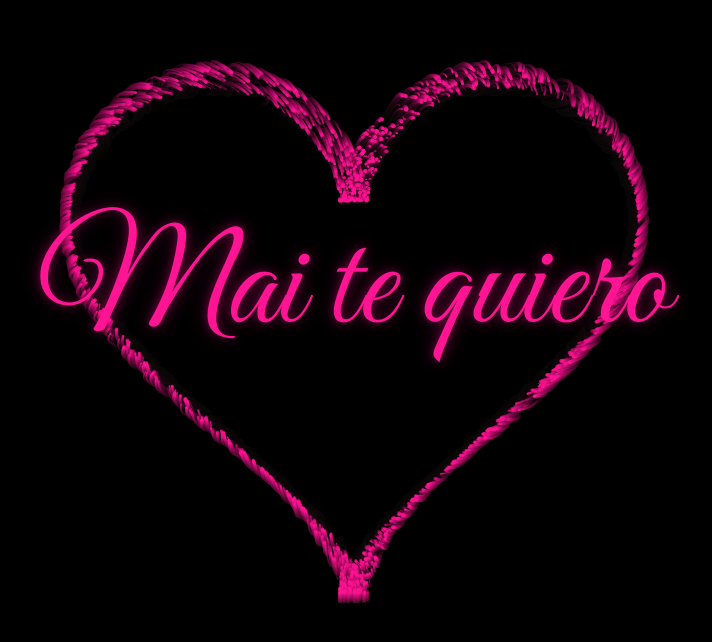
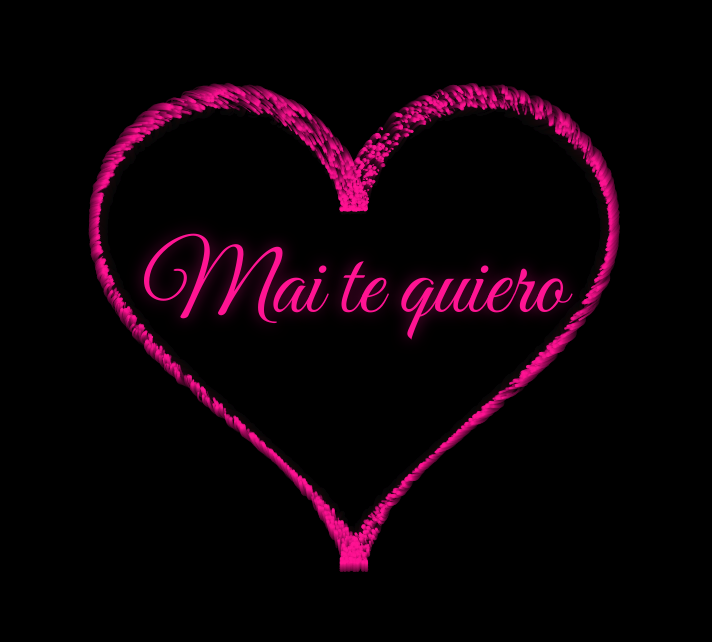
Before and after one commit to Agostozinho/mai-te-quiero, a plain HTML site: page index.html in a window 1280 px wide. Shown: the part 110-752 px from the top of the page, without its empty margins (286-998 px from the left). Drawn offline with Linux system fonts and the light colour scheme; animation ran at ten frames a second.

Commit message:
Add files via upload

```diff
--- a/index.html
+++ b/index.html
@@ -16,37 +16,27 @@
 
         canvas { position: absolute; top: 0; left: 0; width: 100%; height: 100%; }
 
-        /* Contenedor principal centrado */
         .contenido-centrado {
             position: relative;
-            z-index: 10; /* Encima de las partículas */
+            z-index: 10;
             width: 100%;
             height: 100%;
             display: flex;
-            justify-content: center; /* Centrado horizontal */
-            align-items: center;     /* Centrado vertical */
-            pointer-events: none;    /* No interfiere con el canvas */
-        }
-
-        .mensaje-container {
-            text-align: center;
-            display: flex;
             justify-content: center;
             align-items: center;
+            pointer-events: none;
         }
 
         .mensaje-texto {
-            color: #FF1493; /* Rosa fuerte vibrante de la flor */
+            color: #FF1493; /* El rosa fuerte de la flor */
             font-family: 'Great Vibes', cursive;
-            font-size: 11vw; /* Tamaño dinámico adaptable */
+            /* Tamaño adaptativo: usa el valor más pequeño entre el ancho y el alto */
+            font-size: clamp(2rem, 8vw, 6rem);
             font-weight: normal;
-            letter-spacing: 1px;
-            /* Sombras más suaves y difusas para un look limpio */
-            text-shadow: 0 0 10px rgba(255, 20, 147, 0.4),
-                         0 0 20px rgba(255, 20, 147, 0.3);
-            /* Centrado adicional */
+            text-align: center;
+            text-shadow: 0 0 15px rgba(255, 20, 147, 0.5);
+            padding: 20px;
             width: 100%;
-            white-space: nowrap; /* Evita que el texto se rompa en varias líneas */
         }
     </style>
 </head>
@@ -55,19 +45,13 @@
     <canvas id="heart"></canvas>
 
     <div class="contenido-centrado">
-        <div class="mensaje-container">
-            <div class="mensaje-texto">Mai te quiero</div>
-        </div>
+        <div class="mensaje-texto">Mai te quiero</div>
     </div>
 
     <script>
         const canvas = document.getElementById('heart');
         const ctx = canvas.getContext('2d');
         let particles = [];
-
-        // Cantidad de partículas y parámetros para el trazo grueso
-        const particleCount = 1800;
-        const dispersion = 28;
 
         function resize() {
             canvas.width = window.innerWidth;
@@ -76,43 +60,33 @@
             init();
         }
 
-        // Ecuación paramétrica del corazón
         function getHeartPoint(t) {
             let x = 16 * Math.pow(Math.sin(t), 3);
             let y = -(13 * Math.cos(t) - 5 * Math.cos(2 * t) - 2 * Math.cos(3 * t) - Math.cos(4 * t));
 
-            // Escala adaptable: más pequeña en móviles para que no se corte
-            const scale = Math.min(canvas.width / 45, canvas.height / 45);
+            // Ajuste dinámico para PC: el corazón no debe superar el 80% de la altura o el ancho
+            const scale = Math.min(canvas.width / 50, canvas.height / 50);
             return { x: x * scale, y: y * scale };
         }
 
         class Particle {
             constructor() {
                 this.t = Math.random() * Math.PI * 2;
-                // Tamaño más variado como polvo de purpurina
                 this.size = Math.random() * 1.5 + 0.5;
-                // Velocidad extremadamente lenta y pausada
                 this.speed = Math.random() * 0.002 + 0.001;
-                // Opacidad variada para el efecto de profundidad
                 this.opacity = Math.random() * 0.7 + 0.2;
-                // Dispersión aleatoria para el trazo grueso y difuso
-                this.offset = (Math.random() - 0.5) * dispersion;
+                this.offset = (Math.random() - 0.5) * 25;
             }
 
             update() {
                 this.t += this.speed;
                 const point = getHeartPoint(this.t);
-
-                // Pulsación sutil y lenta
                 const pulse = 1 + Math.sin(Date.now() * 0.001) * 0.03;
-
-                // Movimiento lento y ondulado
                 this.x = canvas.width / 2 + (point.x * pulse) + (Math.cos(this.t) * this.offset);
                 this.y = canvas.height / 2 + (point.y * pulse) + (Math.sin(this.t) * this.offset);
             }
 
             draw() {
-                // Usamos el color rosa fuerte de la flor
                 ctx.fillStyle = `rgba(255, 20, 147, ${this.opacity})`;
                 ctx.beginPath();
                 ctx.arc(this.x, this.y, this.size, 0, Math.PI * 2);
@@ -121,13 +95,14 @@
         }
 
         function init() {
-            for (let i = 0; i < particleCount; i++) {
+            // Aumentamos partículas para pantallas de PC más grandes
+            const count = window.innerWidth > 1000 ? 2500 : 1800;
+            for (let i = 0; i < count; i++) {
                 particles.push(new Particle());
             }
         }
 
         function animate() {
-            // Efecto estela muy suave para dar sensación de movimiento fluido y lento
             ctx.fillStyle = 'rgba(0, 0, 0, 0.08)';
             ctx.fillRect(0, 0, canvas.width, canvas.height);
             particles.forEach(p => {
@@ -137,7 +112,6 @@
             requestAnimationFrame(animate);
         }
 
-        // Listener para adaptar el tamaño si cambia la orientación del celular
         window.addEventListener('resize', resize);
         resize();
         animate();
```
